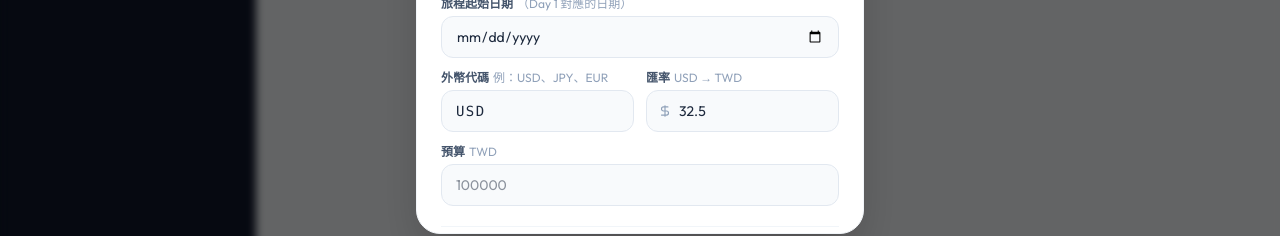
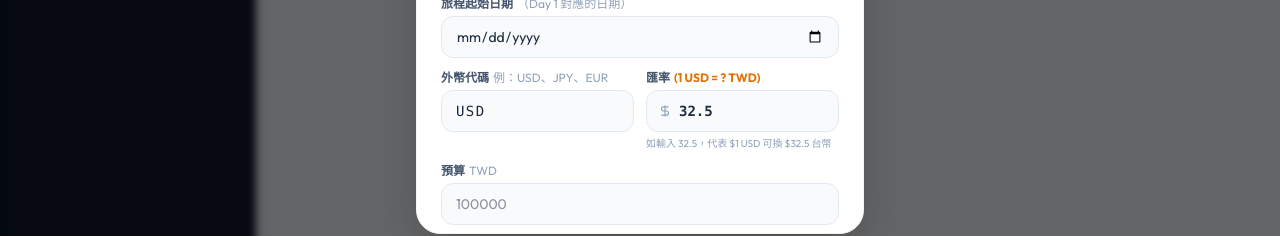
Before and after one commit to jo-workspace/2026-la-trip, a Next.js app: page /trip/la-2026 in a window 1280 px wide. Both pictures are taken after a click on the button 1232 px from the left and 28 px from the top of the page. Shown: the part 482-718 px from the top of the page. Built offline with nearby package versions, Linux system fonts and the light colour scheme; no server answers; the database is empty.

Commit message:
feat: enhance SettingsModal exchange rate input label to explicitly prompt 1 TWD = ? JPY (e.g. 5.05) for high-ratio currencies

```diff
--- a/src/components/modals/SettingsModal.tsx
+++ b/src/components/modals/SettingsModal.tsx
@@ -196,20 +196,33 @@ export const SettingsModal: React.FC<SettingsModalProps> = ({
                 <div>
                   <label className="block text-xs font-bold text-slate-600 mb-1">
                     匯率
-                    <span className="text-slate-400 font-normal ml-1">{currency || 'USD'} → TWD</span>
+                    <span className="text-amber-600 font-bold ml-1">
+                      {['JPY', 'KRW', 'VND', 'IDR'].includes((currency || 'USD').toUpperCase())
+                        ? `(1 TWD = ? ${currency})`
+                        : `(1 ${currency} = ? TWD)`}
+                    </span>
                   </label>
                   <div className="relative">
                     <DollarSign className="absolute left-3 top-1/2 -translate-y-1/2 w-3.5 h-3.5 text-slate-400" />
                     <input
                       type="number"
-                      step="0.01"
+                      step="any"
                       min="0"
                       value={rate}
                       onChange={(e) => setRate(e.target.value)}
-                      placeholder="32.5"
-                      className="w-full bg-slate-50 border border-slate-200 text-sm pl-8 pr-3.5 py-2.5 rounded-xl outline-none focus:ring-2 focus:ring-slate-900 focus:bg-white transition-all"
+                      placeholder={
+                        ['JPY', 'KRW', 'VND', 'IDR'].includes((currency || 'USD').toUpperCase())
+                          ? '例如 5.05'
+                          : '例如 32.5'
+                      }
+                      className="w-full bg-slate-50 border border-slate-200 text-sm pl-8 pr-3.5 py-2.5 rounded-xl outline-none focus:ring-2 focus:ring-slate-900 focus:bg-white transition-all font-mono font-bold"
                     />
                   </div>
+                  <span className="text-[10px] text-slate-400 mt-1 block">
+                    {['JPY', 'KRW', 'VND', 'IDR'].includes((currency || 'USD').toUpperCase())
+                      ? `如輸入 5.05，代表 $1 台幣可換 $5.05 ${currency}`
+                      : `如輸入 32.5，代表 $1 ${currency} 可換 $32.5 台幣`}
+                  </span>
                 </div>
               </div>
 
```
